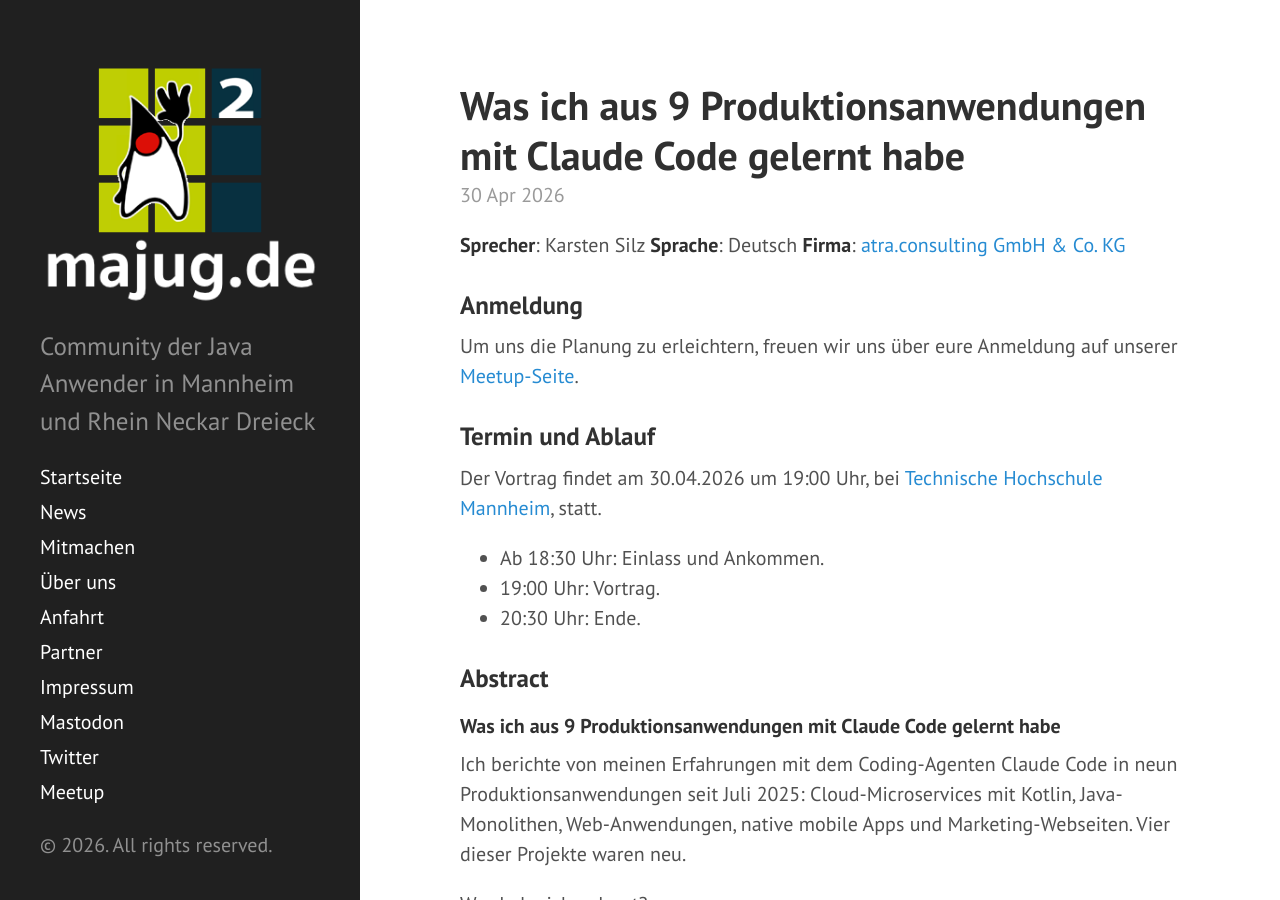
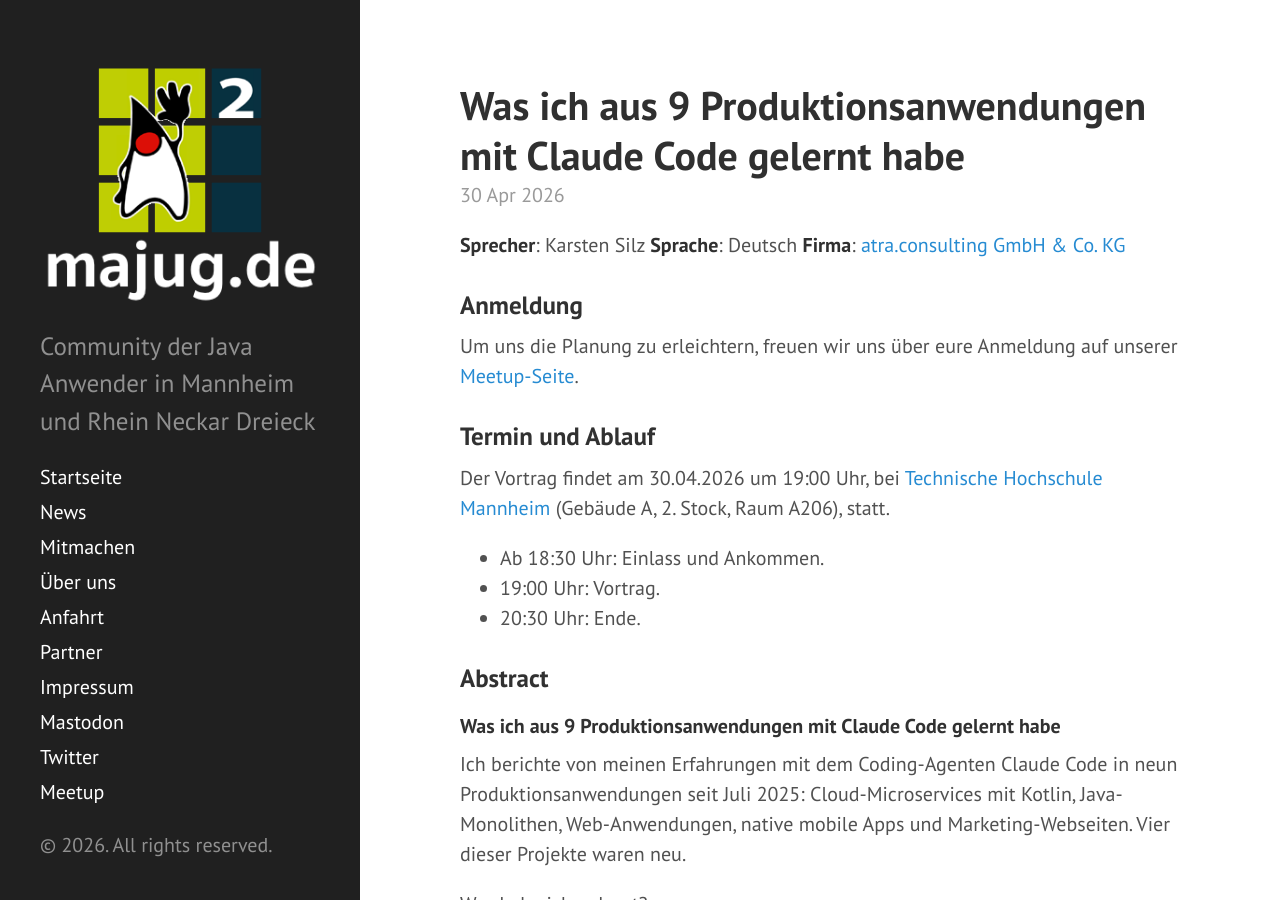
Before and after one commit to majug/majug.github.io, a Jekyll site: the page built from _posts/2026-04-30-was-ich-aus-9-produktions.md, in a window 1280 px wide and 900 px high. Built offline with Jekyll 4.4.1, drawn with Linux system fonts in a browser that asks for light colours.

Commit message:
Update 2026-04-30-was-ich-aus-9-produktions.md
Raum hinzugefügt.

```diff
--- a/_posts/2026-04-30-was-ich-aus-9-produktions.md
+++ b/_posts/2026-04-30-was-ich-aus-9-produktions.md
@@ -1,7 +1,7 @@
 ---
 layout: post
 title: "Was ich aus 9 Produktionsanwendungen mit Claude Code gelernt habe"
-location: "Technische Hochschule Mannheim"
+location: "Technische Hochschule Mannheim, Gebäude A, 2. Stock, Raum A206"
 state: startpage
 ---
 
@@ -11,7 +11,7 @@
 Um uns die Planung zu erleichtern, freuen wir uns über eure Anmeldung auf unserer [Meetup-Seite](https://www.meetup.com/mannheim-java-usergroup/events/313901409/).
 
 ### Termin und Ablauf
-Der Vortrag findet am 30.04.2026 um 19:00 Uhr, bei [Technische Hochschule Mannheim](https://www.informatik.hs-mannheim.de/), statt.
+Der Vortrag findet am 30.04.2026 um 19:00 Uhr, bei [Technische Hochschule Mannheim](https://www.informatik.hs-mannheim.de/) (Gebäude A, 2. Stock, Raum A206), statt.
 
 * Ab 18:30 Uhr: Einlass und Ankommen.
 * 19:00 Uhr: Vortrag.
```
